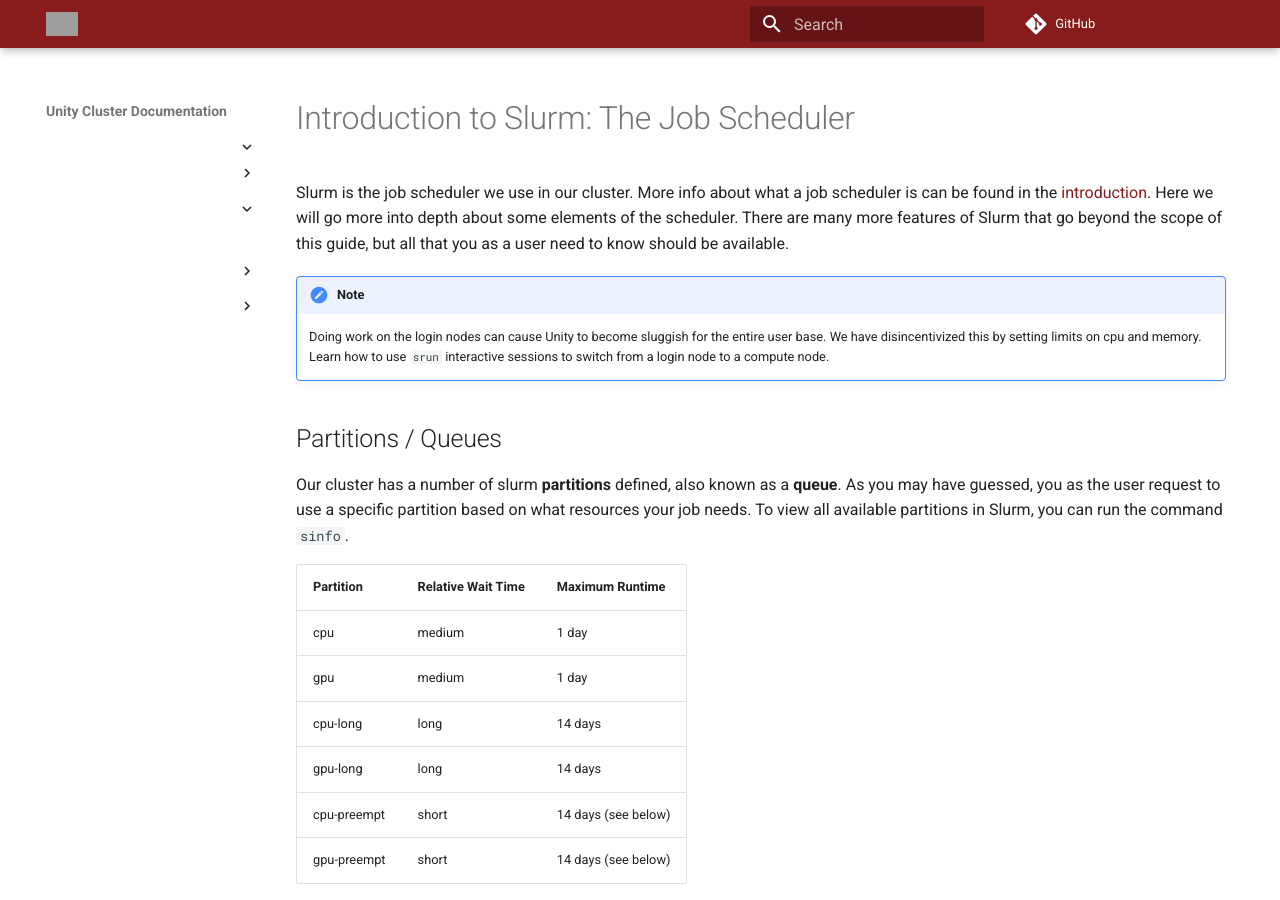
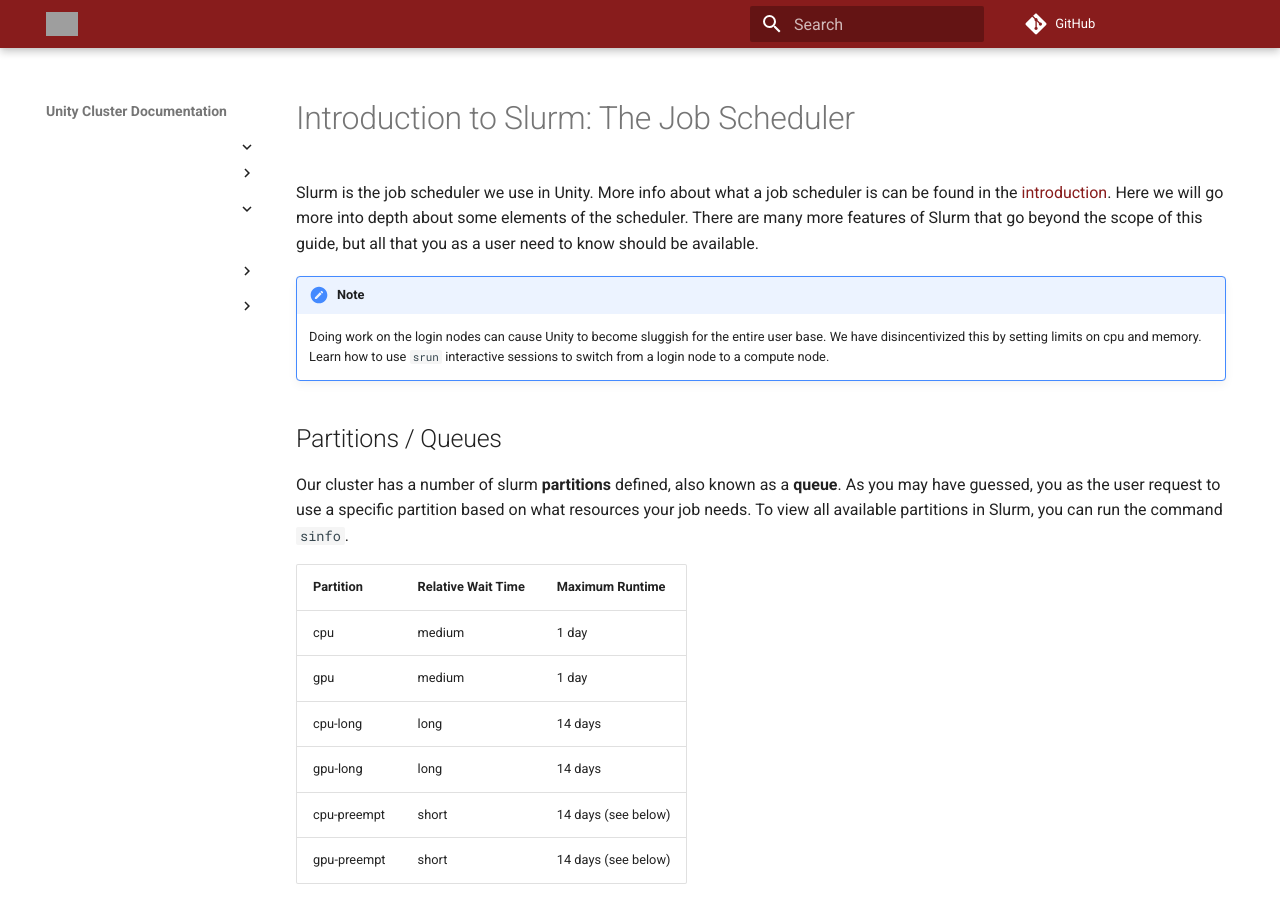
Before and after one commit to UMass-RC/unity-docs, an MkDocs documentation site: the page built from docs/slurm/index.md, in a window 1280 px wide and 900 px high. Built offline with MkDocs 1.6.1 and Material for MkDocs 9.7.7, drawn with Linux system fonts in a browser that asks for light colours; comment, search, counter and statistics services are not loaded; grey boxes are pictures that could not be loaded.

Commit message:
Update index.md

```diff
--- a/docs/slurm/index.md
+++ b/docs/slurm/index.md
@@ -1,5 +1,5 @@
 # Introduction to Slurm: The Job Scheduler #
-Slurm is the job scheduler we use in our cluster. More info about what a job scheduler is can be found in the [introduction](../index.md). Here we will go more into depth about some elements of the scheduler. There are many more features of Slurm that go beyond the scope of this guide, but all that you as a user need to know should be available.
+Slurm is the job scheduler we use in Unity. More info about what a job scheduler is can be found in the [introduction](../index.md). Here we will go more into depth about some elements of the scheduler. There are many more features of Slurm that go beyond the scope of this guide, but all that you as a user need to know should be available.
 
 !!! note
     Doing work on the login nodes can cause Unity to become sluggish for the entire user base.
```
